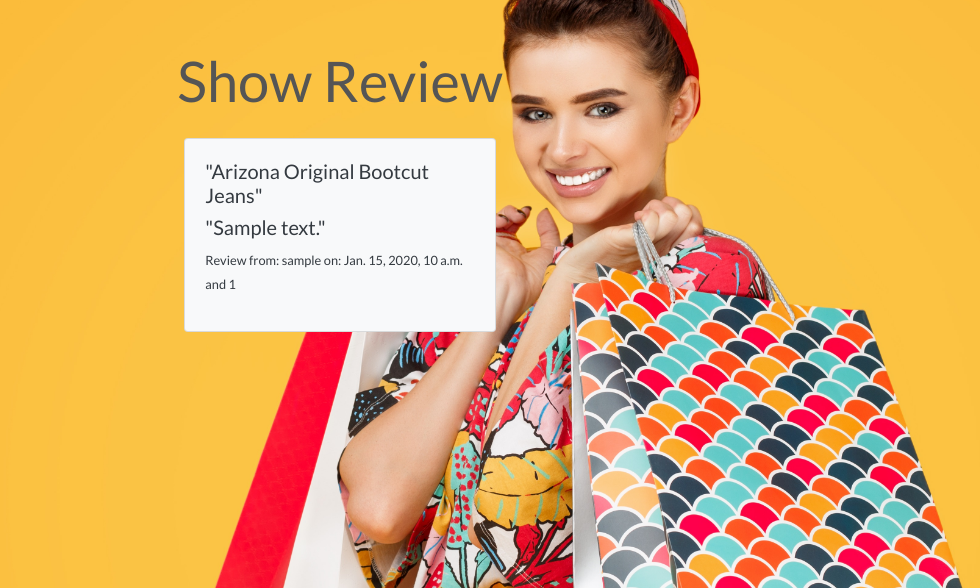
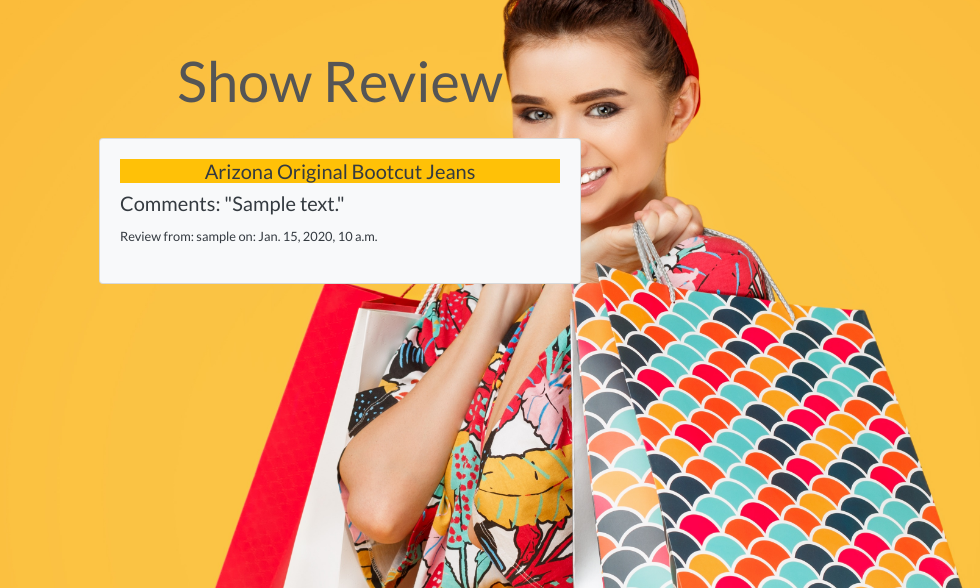
Before and after one commit to andyk8872/boutique_ado_v1, a Django app: page /review/show_review/ in a window 1280 px wide. Shown: the part 165-753 px from the top of the page, without its empty margins (300-1280 px from the left). Run offline with Django 3.2, Linux system fonts and the light colour scheme; data comes from the database, SQL or seed files in the repository; tables that the repository leaves empty hold one stand-in row (values such as "Sample post"); some libraries are stand-ins or nearby versions.

Commit message:
add styling

```diff
--- a/review/templates/review/show_review.html
+++ b/review/templates/review/show_review.html
@@ -17,15 +17,15 @@
 <h1 class="display-4 mt-5 text-center">Show Review</h1>
 <div class="container">
     <div class="row bg-form text-dark">
-        <div class="col-md-4 mt-3 mb-3 offset-md-4">
+        <div class="col-md-6 mt-3 mb-3 offset-md-3">
             {% for review in reviews %}
             <div class="card bg-light mb-3 mx-auto" style="max-width: 36rem">
 
                 <div class="card-body">
-                    <h5 class="card-text">"{{ review.product }}"</h5>
-                    <h5 class="card-text">"{{ review.review }}"</h5>
+                    <h5 class="card-text text-center bg-warning">{{ review.product }}</h5>
+                    <h5 class="card-text">Comments: "{{ review.review }}"</h5>
 
-                    <p class="card-text"><small>Review from: {{ review.user }} on: {{ review.created_on }} and {{ review.id }}  </small></p>
+                    <p class="card-text"><small>Review from: {{ review.user }} on: {{ review.created_on }} </small></p>
                     <!-- --------------------------- -->
                     {% if request.user == review.user %}
                     <small class="ml-3">
--- a/review/views.py
+++ b/review/views.py
@@ -30,6 +30,7 @@ def make_review(request):
         form = ReviewForm()
         context = {
             'form': form,
+            'on_profile_page': True
             }
     return render(request, 'review/make_review.html', context)
 
@@ -79,5 +80,6 @@ def edit_review(request, review_id):
 
         context = {
             'form': form,
+            'on_profile_page': True
             }
     return render(request, 'review/edit_review.html', context)
--- a/templates/includes/toasts/toast_success.html
+++ b/templates/includes/toasts/toast_success.html
@@ -15,6 +15,7 @@
             </div>
         </div>
         {% if grand_total and not on_profile_page %}
+        {% if not on_review_page %}
         <p class="logo-font bg-white text-black py-1">Your Bag ({{ product_count }})</p>
         <div class="bag-notification-wrapper">
             {% for item in bag_items %}
@@ -59,5 +60,6 @@
             </div>
         </div>
         {% endif %}
+        {% endif %}
     </div>
 </div>
```
